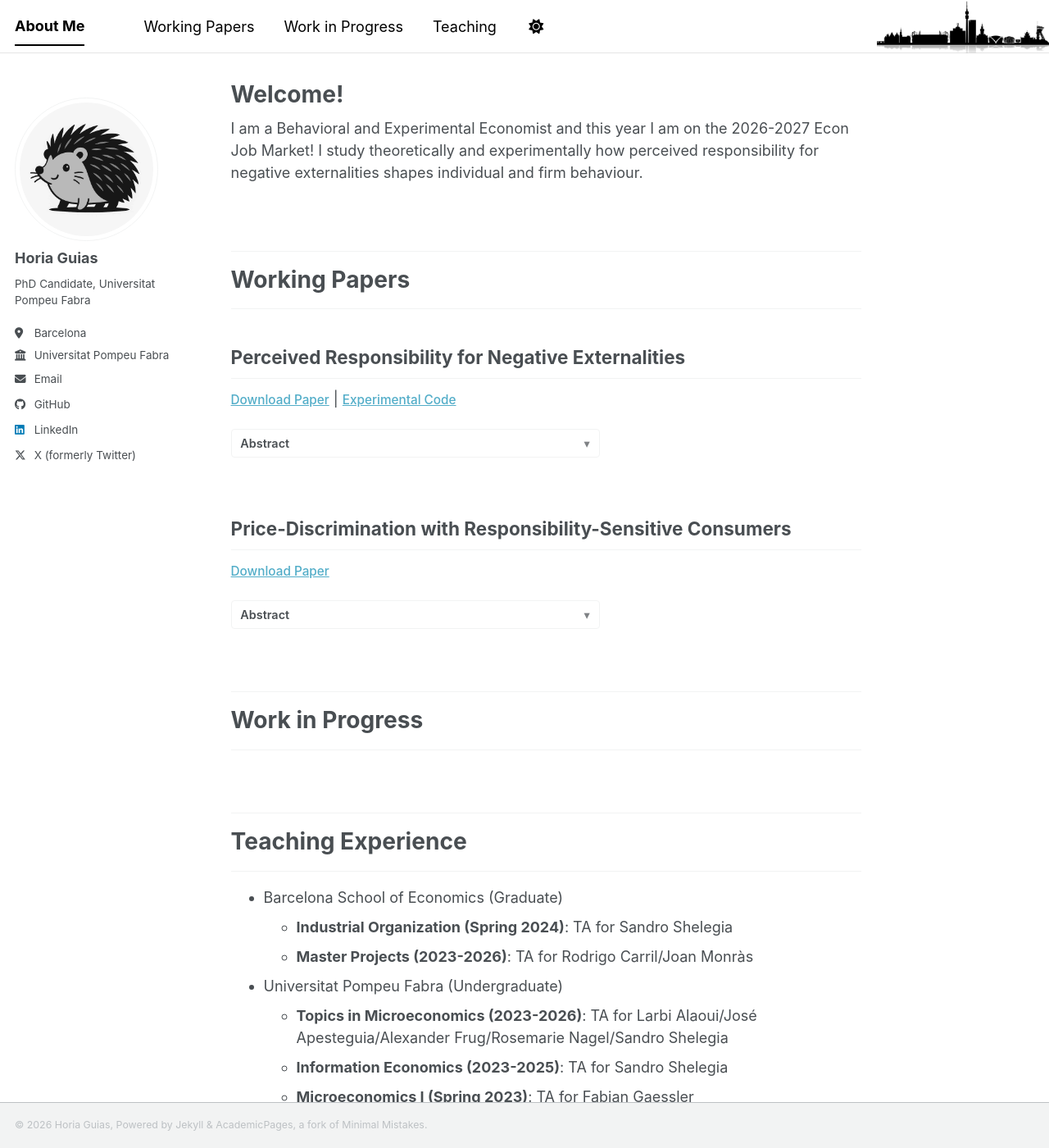
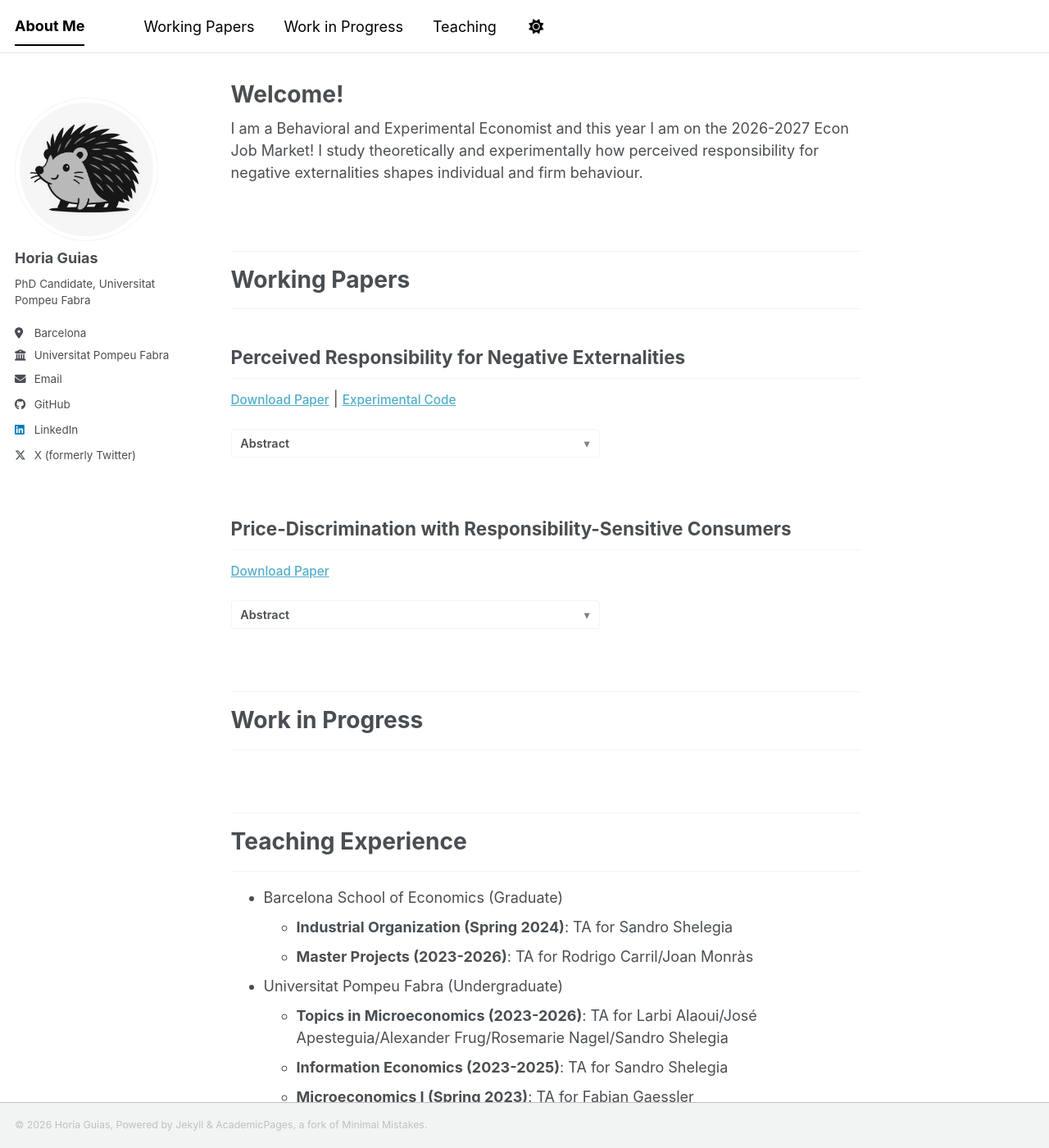
Before and after one commit to horiaguias/horiaguias.github.io, a Jekyll site: the page built from _pages/about.md, in a window 1280 px wide and 1400 px high. Shown: the whole window at 82% size. Built offline with Jekyll 4.4.1, drawn with Linux system fonts in a browser that asks for light colours; a style sheet for code colours, icons or effects is not loaded.

Commit message:
Remove Image from Header

```diff
--- a/_sass/layout/_masthead.scss
+++ b/_sass/layout/_masthead.scss
@@ -9,7 +9,7 @@
   height: fit-content;
   z-index: 20;
 
-  background: #ffffff url('/images/dortmund.jpg') no-repeat right center / auto 100% !important;
+  background: #ffffff !important; /* Image removed from header */
 
   -webkit-animation: intro 0.3s both;
           animation: intro 0.3s both;
```
